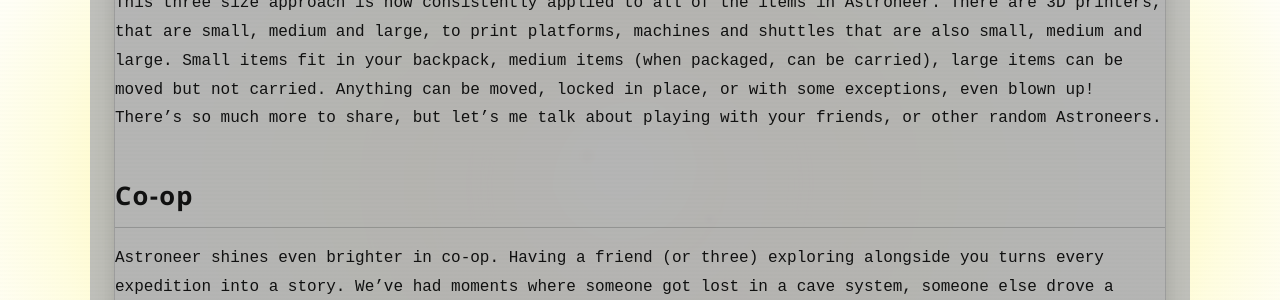
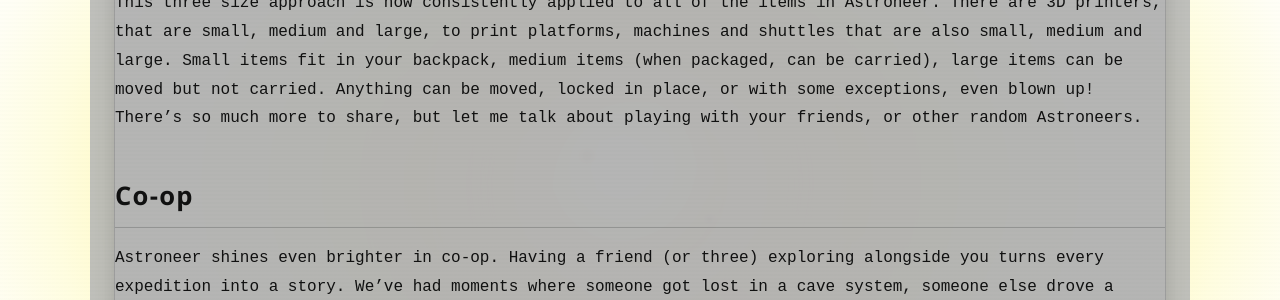
Before and after one commit to vitalnexus/blog, a Jekyll site: the page built from _posts/2026-02-20-astroneer-review.md, in a window 1280 px wide and 900 px high, scrolled down 1948 px. Shown: the part 266-566 px from the top of the window. Built offline with Jekyll 4.4.1, drawn with Linux system fonts in a browser that asks for light colours; some of the changed text lies outside the part shown.

Commit message:
fix: correct typo in Astroneer review regarding 'let me'

```diff
--- a/_posts/2026-02-20-astroneer-review.md
+++ b/_posts/2026-02-20-astroneer-review.md
@@ -39,7 +39,7 @@ You can now automate resource collection using Extractors, build a train system
 
 I and so many other Early Access users got to experience the good, bad and ugly of previous variations of the game's mechanics, how the platforms originally connected by dragging thick black tubes to build another platform, and modular space craft that allowed you to put seats and storage on it. To the present versions that have three levels of shuttles to build, small, medium and large.
 
-This three size approach is now consistently applied to all of the items in Astroneer. There are 3D printers, that are small, medium and large, to print platforms, machines and shuttles that are also small, medium and large. Small items fit in your backpack, medium items (when packaged, can be carried), large items can be moved but not carried. Anything can be moved, locked in place, or with some exceptions, even blown up! There's so much more to share, but let's me talk about playing with your friends, or other random Astroneers.
+This three size approach is now consistently applied to all of the items in Astroneer. There are 3D printers, that are small, medium and large, to print platforms, machines and shuttles that are also small, medium and large. Small items fit in your backpack, medium items (when packaged, can be carried), large items can be moved but not carried. Anything can be moved, locked in place, or with some exceptions, even blown up! There's so much more to share, but let me talk about playing with your friends, or other random Astroneers.
 
 ## Co-op
 
```
